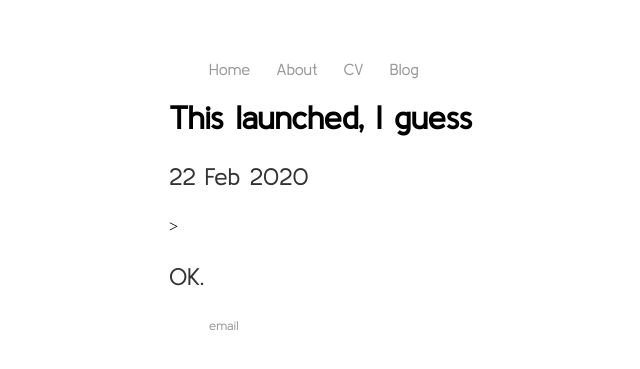
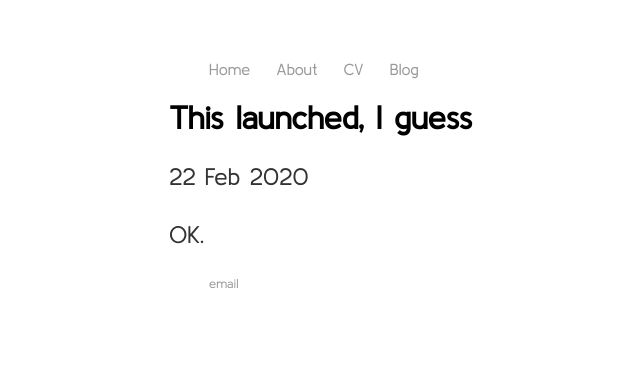
Before and after one commit to lyontyger/lyontyger.github.io, a Jekyll site: the page built from _posts/2020-02-22-this-site-launched.md, in a window 1280 px wide. Shown: the top 369 px of the page, without its empty margins (23-663 px from the left). Built offline with Jekyll 4.4.1, drawn with Linux system fonts in a browser that asks for light colours.

Commit message:
Update post.html

```diff
--- a/_layouts/post.html
+++ b/_layouts/post.html
@@ -4,6 +4,6 @@ layout: default
 <h1>{{ page.title }}</h1>
 <p class="meta">{{ page.date | date_to_string }}</p>
 
-<div class="post"<link href="https://fonts.googleapis.com/css?family=Kulim+Park&display=swap" rel="stylesheet">>
+<div class="post">
   {{ content }}
 </div>
```
